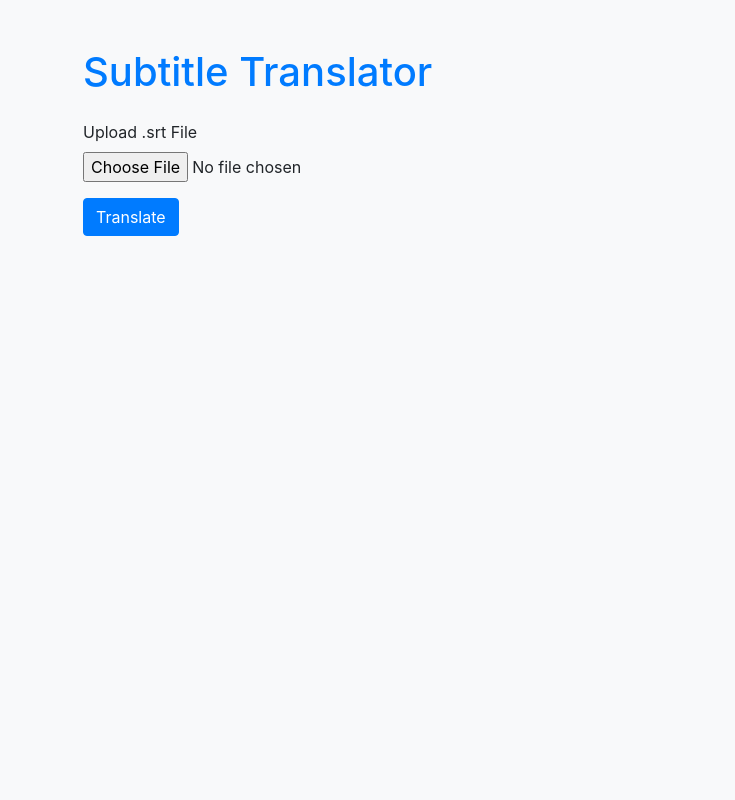
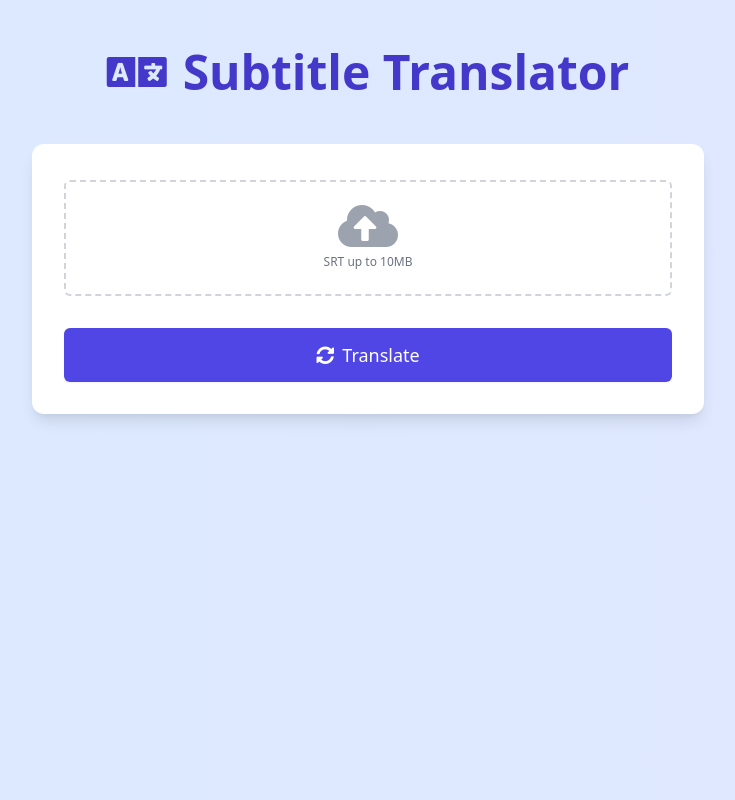
Before and after one commit to m2nv2d/subtranslator, a Flask app: page / in a window 1280 px wide. Shown: the whole page, without its empty margins (272-1007 px from the left). Run offline with Flask 3, Linux system fonts and the light colour scheme; parts of the project's set-up code (start-up, migrations or seed data) failed here and were passed over; some libraries are stand-ins or nearby versions.

Commit message:
new frontend

```diff
--- a/app/static/js/main.js
+++ b/app/static/js/main.js
@@ -1,59 +1,85 @@
-$(document).ready(function () {
+document.addEventListener('DOMContentLoaded', function () {
     let isTranslating = false;
+    const form = document.getElementById('upload-form');
+    const fileInput = document.getElementById('file');
+    const fileName = document.getElementById('file-name');
+    const statusElement = document.getElementById('translation-status');
+    const downloadLink = document.getElementById('download-link');
+    const debugInfo = document.getElementById('debug-info');
+    const progressBar = document.getElementById('progress-bar');
 
-    $('#upload-form').on('submit', function (e) {
+    fileInput.addEventListener('change', function (e) {
+        if (this.files && this.files[0]) {
+            fileName.textContent = this.files[0].name;
+        }
+    });
+
+    form.addEventListener('submit', async function (e) {
         e.preventDefault();
-        var formData = new FormData();
-        formData.append('file', $('#file')[0].files[0]);
+
+        if (!fileInput.files || fileInput.files[0].size === 0) {
+            alert('Please select a non-empty file to upload.');
+            return;
+        }
+
+        const formData = new FormData();
+        formData.append('file', fileInput.files[0]);
 
         isTranslating = true;
-        $('#translation-status').show();
-        pollTranslationStatus();
+        statusElement.classList.remove('hidden');
+        downloadLink.classList.add('hidden');
+        debugInfo.classList.add('hidden');
 
-        $.ajax({
-            url: '/upload',
-            type: 'POST',
-            data: formData,
-            processData: false,
-            contentType: false,
-            success: function (response) {
-                isTranslating = false;
-                $('#download-link').show();
-                $('#download-link a').attr('href', '/download/' + response.file_id);
+        try {
+            const response = await axios.post('/upload', formData, {
+                headers: { 'Content-Type': 'multipart/form-data' }
+            });
 
-                if (response.debug_info) {
-                    $('#debug-info').show();
-                    $('#num-chunks').text(response.debug_info.num_chunks);
-                    $('#total-entries').text(response.debug_info.total_entries);
-                    $('#num-success').text(response.debug_info.num_success);
-                }
-            },
-            error: function (xhr, status, error) {
-                isTranslating = false;
-                alert('An error occurred: ' + xhr.responseJSON.error);
+            isTranslating = false;
+            downloadLink.classList.remove('hidden');
+            downloadLink.querySelector('a').href = '/download/' + response.data.file_id;
+
+            if (response.data.debug_info) {
+                debugInfo.classList.remove('hidden');
+                document.getElementById('num-chunks').textContent = response.data.debug_info.num_chunks;
+                document.getElementById('total-entries').textContent = response.data.debug_info.total_entries;
+                document.getElementById('num-success').textContent = response.data.debug_info.num_success;
             }
-        });
+        } catch (error) {
+            isTranslating = false;
+            alert('An error occurred: ' + (error.response?.data?.error || error.message));
+        }
     });
 
-    function pollTranslationStatus() {
+    async function pollTranslationStatus() {
         if (!isTranslating) {
             return;
         }
 
-        $.ajax({
-            url: '/translation_status',
-            type: 'GET',
-            success: function (response) {
-                $('#responses-received').text(response.responses_received);
-                $('#total-chunks').text(response.total_chunks);
-                if (response.responses_received < response.total_chunks && isTranslating) {
-                    setTimeout(pollTranslationStatus, 1000);  // Poll every second
-                }
-            },
-            error: function () {
-                console.log('Error fetching translation status');
-                isTranslating = false;
+        try {
+            const response = await axios.get('/translation_status');
+            const { responses_received, total_chunks } = response.data;
+            document.getElementById('responses-received').textContent = responses_received;
+            document.getElementById('total-chunks').textContent = total_chunks;
+
+            const progress = (responses_received / total_chunks) * 100;
+            progressBar.style.width = `${progress}%`;
+
+            if (responses_received < total_chunks && isTranslating) {
+                setTimeout(pollTranslationStatus, 1000);  // Poll every second
+            } else if (responses_received === total_chunks) {
+                statusElement.classList.add('animate__fadeOut');
+                setTimeout(() => {
+                    statusElement.classList.add('hidden');
+                    statusElement.classList.remove('animate__fadeOut');
+                }, 1000);
             }
-        });
+        } catch (error) {
+            console.log('Error fetching translation status:', error);
+            isTranslating = false;
+        }
     }
+
+    // Start polling when translation begins
+    form.addEventListener('submit', pollTranslationStatus);
 });
--- a/app/templates/index.html
+++ b/app/templates/index.html
@@ -5,29 +5,65 @@
     <meta charset="UTF-8">
     <meta name="viewport" content="width=device-width, initial-scale=1.0">
     <title>Subtitle Translator</title>
-    <link rel="stylesheet" href="https://stackpath.bootstrapcdn.com/bootstrap/4.5.2/css/bootstrap.min.css">
-    <link rel="stylesheet" href="{{ url_for('static', filename='css/styles.css') }}">
+    <link href="https://cdn.jsdelivr.net/npm/tailwindcss@2.2.19/dist/tailwind.min.css" rel="stylesheet">
+    <link href="https://cdn.jsdelivr.net/npm/animate.css@4.1.1/animate.min.css" rel="stylesheet">
+    <link href="https://cdn.jsdelivr.net/npm/@fortawesome/fontawesome-free@5.15.4/css/all.min.css" rel="stylesheet">
 </head>
 
-<body>
-    <div class="container mt-5">
-        <h1 class="mb-4">Subtitle Translator</h1>
-        <form id="upload-form">
-            <div class="form-group">
-                <label for="file">Upload .srt File</label>
-                <input type="file" class="form-control-file" id="file" accept=".srt" required>
+<body class="bg-gradient-to-r from-blue-100 to-indigo-100 min-h-screen">
+    <div class="container mx-auto px-4 py-12">
+        <h1 class="text-5xl font-bold mb-12 text-center text-indigo-700 animate__animated animate__fadeInDown">
+            <i class="fas fa-language mr-4"></i>Subtitle Translator
+        </h1>
+        <div class="max-w-2xl mx-auto bg-white rounded-xl shadow-lg p-8 animate__animated animate__fadeInUp">
+            <form id="upload-form" class="space-y-6">
+                <div class="relative">
+                    <input type="file" class="hidden" id="file" accept=".srt" required>
+                    <div class="mt-1 flex justify-center px-6 pt-5 pb-6 border-2 border-gray-300 border-dashed rounded-md cursor-pointer hover:border-indigo-500 transition duration-300"
+                        onclick="document.getElementById('file').click();">
+                        <div class="space-y-1 text-center">
+                            <i class="fas fa-cloud-upload-alt text-5xl text-gray-400"></i>
+                            <p class="text-xs text-gray-500">SRT up to 10MB</p>
+                        </div>
+                    </div>
+                    <p id="file-name" class="mt-2 text-sm text-gray-500"></p>
+                </div>
+                <button type="submit"
+                    class="w-full py-3 px-4 border border-transparent rounded-md shadow-sm text-lg font-medium text-white bg-indigo-600 hover:bg-indigo-700 focus:outline-none focus:ring-2 focus:ring-offset-2 focus:ring-indigo-500 transition duration-300">
+                    <i class="fas fa-sync-alt mr-2"></i>Translate
+                </button>
+            </form>
+        </div>
+        <div id="translation-status" class="mt-8 text-center hidden animate__animated animate__fadeIn">
+            <h2 class="text-2xl font-semibold mb-4 text-indigo-700">Translation Progress</h2>
+            <p class="text-lg mb-2">
+                Status: <span id="responses-received" class="font-bold">0</span> / <span id="total-chunks"
+                    class="font-bold">0</span> chunks processed
+            </p>
+            <div class="w-full h-4 bg-gray-200 rounded-full overflow-hidden">
+                <div id="progress-bar" class="h-full bg-indigo-600 rounded-full transition-all duration-500 ease-out"
+                    style="width: 0%"></div>
             </div>
-            <button type="submit" class="btn btn-primary">Translate</button>
-        </form>
-        <div class="progress mt-3" style="display: none;">
-            <div class="progress-bar" role="progressbar" style="width: 0%;" aria-valuenow="0" aria-valuemin="0"
-                aria-valuemax="100">0%</div>
         </div>
-        <div id="download-link" class="mt-3" style="display: none;">
-            <a href="#" class="btn btn-success">Download Translated Subtitles</a>
+        <div id="download-link" class="mt-8 text-center hidden animate__animated animate__fadeIn">
+            <a href="#"
+                class="inline-flex items-center px-6 py-3 border border-transparent text-lg font-medium rounded-md shadow-sm text-white bg-green-600 hover:bg-green-700 focus:outline-none focus:ring-2 focus:ring-offset-2 focus:ring-green-500 transition duration-300">
+                <i class="fas fa-download mr-2"></i>Download Translated Subtitles
+            </a>
+        </div>
+        <div id="debug-info" class="mt-8 bg-white rounded-xl shadow-lg p-6 hidden animate__animated animate__fadeIn">
+            <h3 class="text-xl font-semibold mb-4 text-indigo-700">Debug Information</h3>
+            <ul class="space-y-2 text-gray-700">
+                <li><i class="fas fa-cubes mr-2"></i>Number of chunks: <span id="num-chunks" class="font-bold"></span>
+                </li>
+                <li><i class="fas fa-list-ol mr-2"></i>Total number of entries: <span id="total-entries"
+                        class="font-bold"></span></li>
+                <li><i class="fas fa-check-circle mr-2"></i>Number of successful translations: <span id="num-success"
+                        class="font-bold"></span></li>
+            </ul>
         </div>
     </div>
-    <script src="https://code.jquery.com/jquery-3.5.1.min.js"></script>
+    <script src="https://cdn.jsdelivr.net/npm/axios/dist/axios.min.js"></script>
     <script src="{{ url_for('static', filename='js/main.js') }}"></script>
 </body>
 
```
Also changed, not shown: templates/index.html (deleted, +0 -41 lines).
